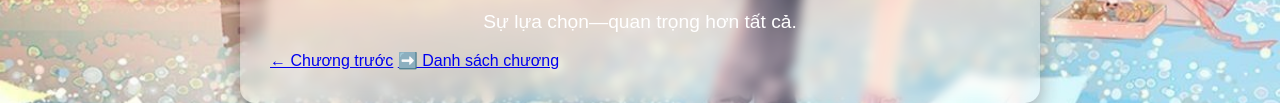
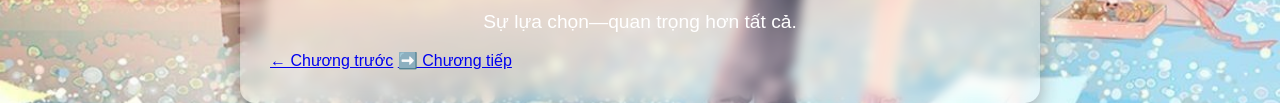
Before and after one commit to haisauthangtam/Ngoanxinhyeudayroi, a plain HTML site: page truyen1/chuong13.html in a window 1280 px wide. Shown: the part 1429-1532 px from the top of the page. Drawn offline with Linux system fonts and the light colour scheme.

Commit message:
Update chuong13.html

```diff
--- a/truyen1/chuong13.html
+++ b/truyen1/chuong13.html
@@ -43,7 +43,7 @@
     <!-- Nút điều hướng -->
     <div class="nav">
       <a href="chuong12.html">← Chương trước</a>
-      <a href="index.html">➡️ Danh sách chương</a>
+      <a href="chuong14.html">➡️ Chương tiếp</a>
     </div>
 
   </div>
```
